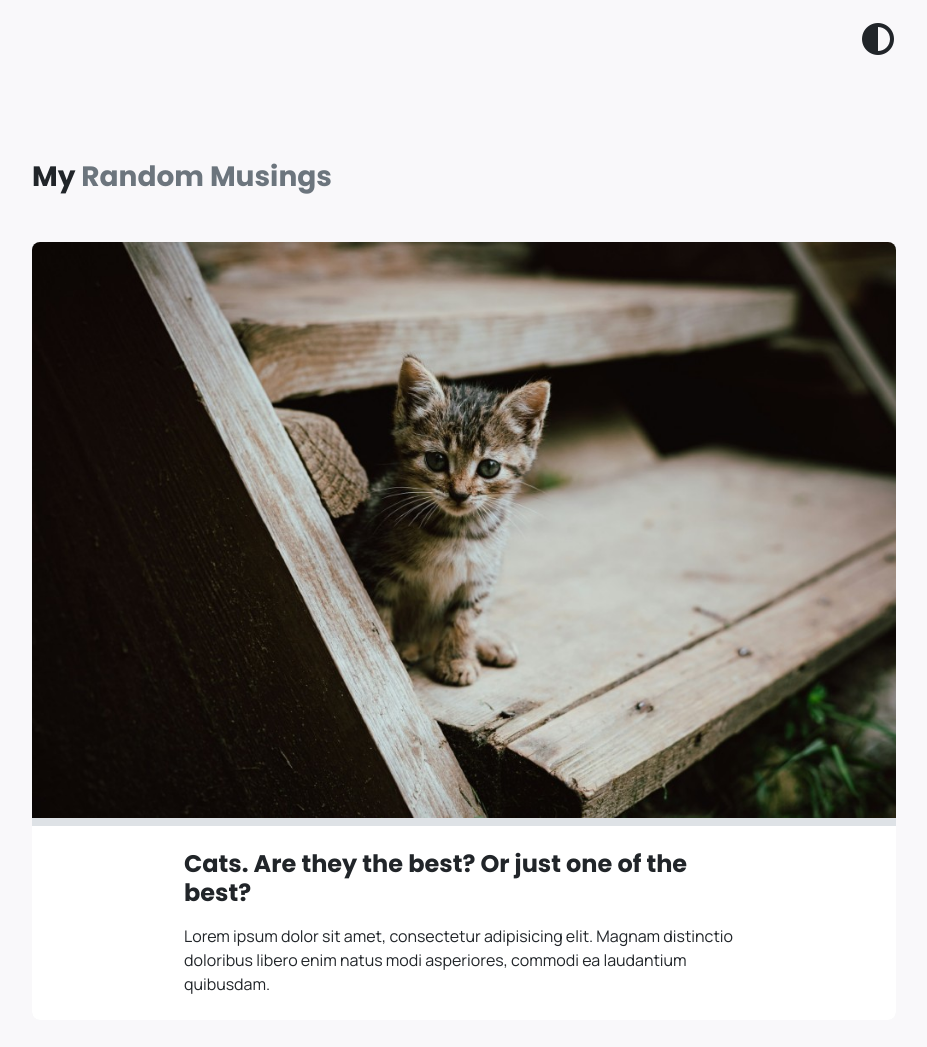
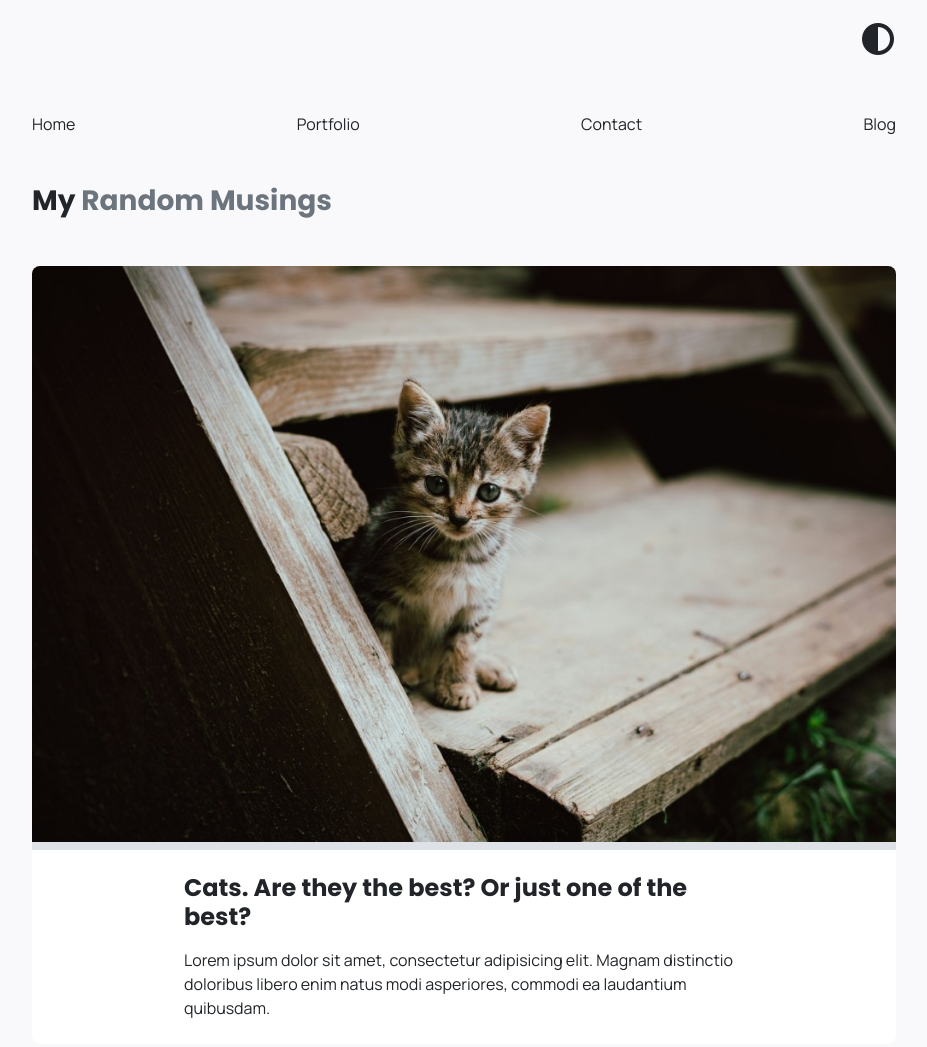
Before and after one commit to kayenp/portfolio-site, a website: page frontend/blog.html in a window 1280 px wide. Shown: the top 1047 px of the page, without its empty margins (176-1103 px from the left). Drawn offline with Linux system fonts and the light colour scheme.

Commit message:
Added top nav for large screen

```diff
--- a/frontend/blog.html
+++ b/frontend/blog.html
@@ -26,6 +26,22 @@
 				<label class='theme__label' for='theme__checkbox'>
 					<i class="fa-solid fa-circle-half-stroke fa-2xl"></i>
 				</label>
+				<nav class='top-nav nav'>
+					<ul class='top-menu'>
+						<li class='menu__icon current-page'>
+							<a href="index.html"><span>Home</span></a>
+						</li>
+						<li class='menu__icon current-page'>
+							<a href="portfolio.html"><span>Portfolio</span></a>
+						</li>
+						<li class='menu__icon current-page'>
+							<a href="contact.html"><span>Contact</span></a>
+						</li>
+						<li class='menu__icon current-page'>
+							<a href="blog.html"><span>Blog</span></a>
+						</li>
+					</ul>
+				</nav>
 			</header>
 			<section class='header__section'>
 				<h1 class='h1'>My </span><span class='attn'>Random Musings</span></h1>
```
